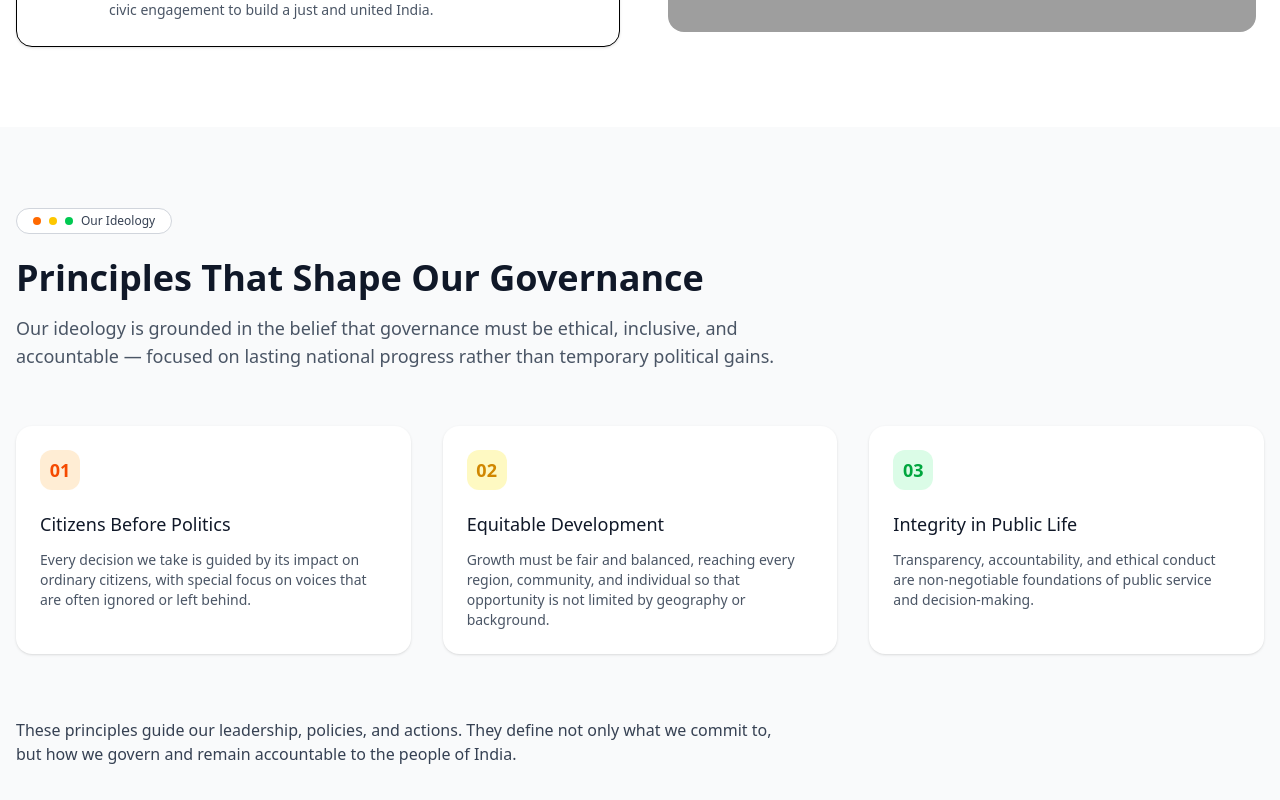
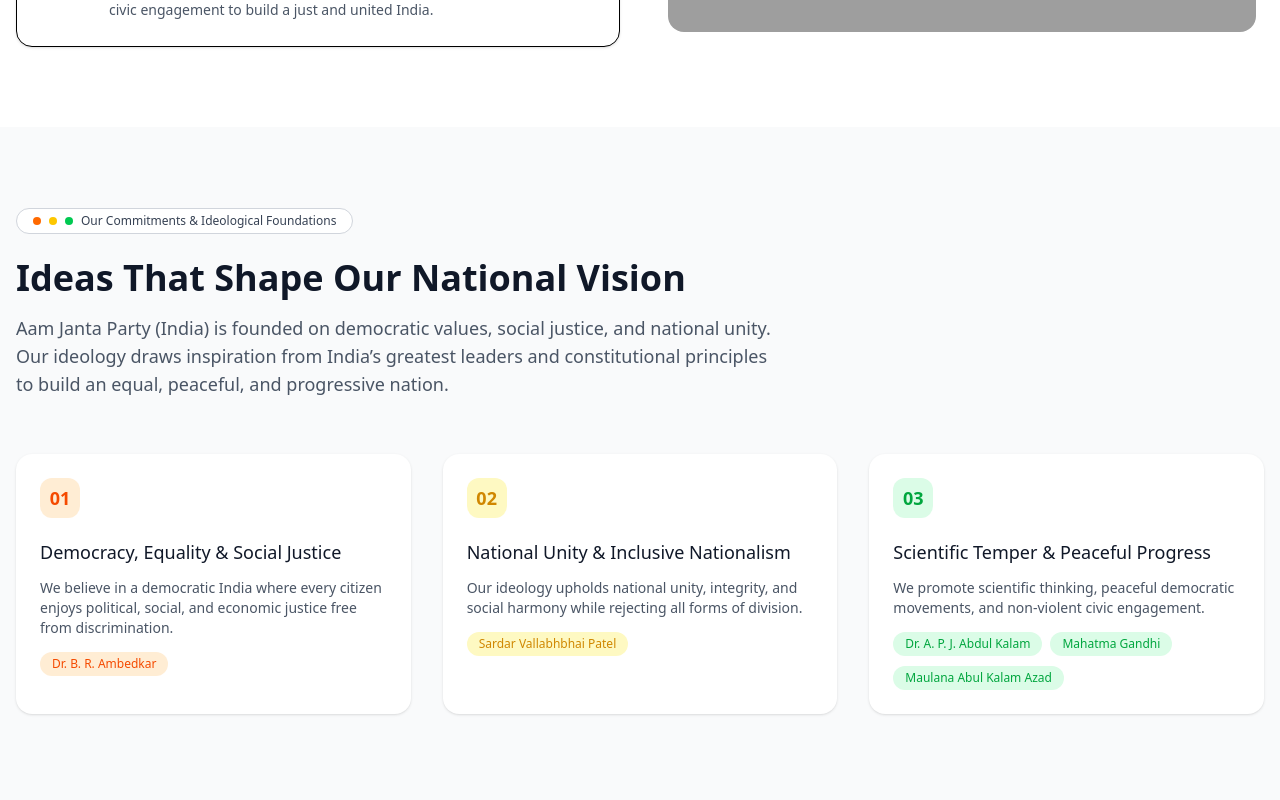
Before and after one commit to saniyafarzindeveloper/ajp, a Next.js app: page / in a window 1280 px wide. Shown: the part 1520-2320 px from the top of the page. Built offline with nearby package versions, Linux system fonts and the light colour scheme; grey boxes are pictures that could not be loaded.

Commit message:
modified ideology section with the lastest data

```diff
--- a/app/page.tsx
+++ b/app/page.tsx
@@ -3,50 +3,26 @@
 import Ideology from "@/components/sections/Ideology";
 import VisionSection from "@/components/sections/Vision";
 import { visionData } from "@/data/vision";
+import { ideologyData } from "@/data/ideology";
 
 export default function Home() {
   return (
     <>
       <Hero />
-       <VisionSection
+      <VisionSection
         badgeLabel={visionData.badgeLabel}
         title={visionData.title}
         description={visionData.description}
         points={visionData.points}
         imageSrc={visionData.imageSrc}
       />
-
-
       <Ideology
-        badgeLabel="Our Ideology"
-        title="Principles That Shape Our Governance"
-        description="Our ideology is grounded in the belief that governance must be ethical, inclusive, and accountable — focused on lasting national progress rather than temporary political gains."
-        closingText="These principles guide our leadership, policies, and actions. They define not only what we commit to, but how we govern and remain accountable to the people of India."
-        points={[
-          {
-            number: "01",
-            title: "Citizens Before Politics",
-            description:
-              "Every decision we take is guided by its impact on ordinary citizens, with special focus on voices that are often ignored or left behind.",
-            color: "orange",
-          },
-          {
-            number: "02",
-            title: "Equitable Development",
-            description:
-              "Growth must be fair and balanced, reaching every region, community, and individual so that opportunity is not limited by geography or background.",
-            color: "yellow",
-          },
-          {
-            number: "03",
-            title: "Integrity in Public Life",
-            description:
-              "Transparency, accountability, and ethical conduct are non-negotiable foundations of public service and decision-making.",
-            color: "green",
-          },
-        ]}
+        badgeLabel={ideologyData.badgeLabel}
+        title={ideologyData.title}
+        description={ideologyData.description}
+        points={ideologyData.points}
+        // closingText={ideologyData.closingText}
       />
-
       <CoreMembers />
     </>
   );
--- a/components/sections/Ideology.tsx
+++ b/components/sections/Ideology.tsx
@@ -1,7 +1,8 @@
-type IdeologyPoint = {
+export type IdeologyPoint = {
   number: string;
   title: string;
   description: string;
+  leaders?: string[];
   color: "orange" | "yellow" | "green";
 };
 
@@ -33,7 +34,7 @@
   title,
   description,
   points,
-  closingText,
+  // closingText,
 }: IdeologySectionProps) {
   return (
     <section className="bg-gray-50">
@@ -51,9 +52,7 @@
             {title}
           </h2>
 
-          <p className="mt-4 text-lg text-gray-600">
-            {description}
-          </p>
+          <p className="mt-4 text-lg text-gray-600">{description}</p>
         </div>
 
         {/* Ideology Cards */}
@@ -69,9 +68,7 @@
                 <div
                   className={`h-10 w-10 rounded-xl flex items-center justify-center ${colors.bg}`}
                 >
-                  <span
-                    className={`text-lg font-semibold ${colors.text}`}
-                  >
+                  <span className={`text-lg font-semibold ${colors.text}`}>
                     {point.number}
                   </span>
                 </div>
@@ -83,19 +80,24 @@
                 <p className="mt-3 text-sm text-gray-600">
                   {point.description}
                 </p>
+
+                {point.leaders && (
+                  <div className="mt-3 flex flex-wrap gap-2">
+                    {point.leaders.map((leader) => (
+                      <span key={leader}>
+                        <span
+                          className={`inline-flex items-center rounded-full px-3 py-1 text-xs font-medium ${colors.bg} ${colors.text}`}
+                        >
+                          {leader}
+                        </span>
+                      </span>
+                    ))}
+                  </div>
+                )}
               </div>
             );
           })}
         </div>
-
-        {/* Closing Statement */}
-        {closingText && (
-          <div className="mt-16 max-w-3xl">
-            <p className="text-base text-gray-700">
-              {closingText}
-            </p>
-          </div>
-        )}
       </div>
     </section>
   );
--- /dev/null
+++ b/data/ideology.ts
@@ -0,0 +1,37 @@
+import type { IdeologyPoint } from "@/components/sections/Ideology"
+export const ideologyData = {
+    badgeLabel:"Our Commitments & Ideological Foundations",
+  title:"Ideas That Shape Our National Vision",
+  description:"Aam Janta Party (India) is founded on democratic values, social justice, and national unity. Our ideology draws inspiration from India’s greatest leaders and constitutional principles to build an equal, peaceful, and progressive nation.",
+  // closingText:"Guided by the Constitution of India and inspired by visionary national leaders, our ideology is not limited to words — it is reflected in our actions, policies, and unwavering commitment to the people of India.",
+ points:[
+  {
+    number: "01",
+    title: "Democracy, Equality & Social Justice",
+    description:
+      "We believe in a democratic India where every citizen enjoys political, social, and economic justice free from discrimination.",
+    leaders: ["Dr. B. R. Ambedkar"],
+    color: "orange",
+  },
+  {
+    number: "02",
+    title: "National Unity & Inclusive Nationalism",
+    description:
+      "Our ideology upholds national unity, integrity, and social harmony while rejecting all forms of division.",
+    leaders: ["Sardar Vallabhbhai Patel"],
+    color: "yellow",
+  },
+  {
+    number: "03",
+    title: "Scientific Temper & Peaceful Progress",
+    description:
+      "We promote scientific thinking, peaceful democratic movements, and non-violent civic engagement.",
+    leaders: [
+      "Dr. A. P. J. Abdul Kalam",
+      "Mahatma Gandhi",
+      "Maulana Abul Kalam Azad",
+    ],
+    color: "green",
+  },
+] satisfies IdeologyPoint[],
+}  as const
```
